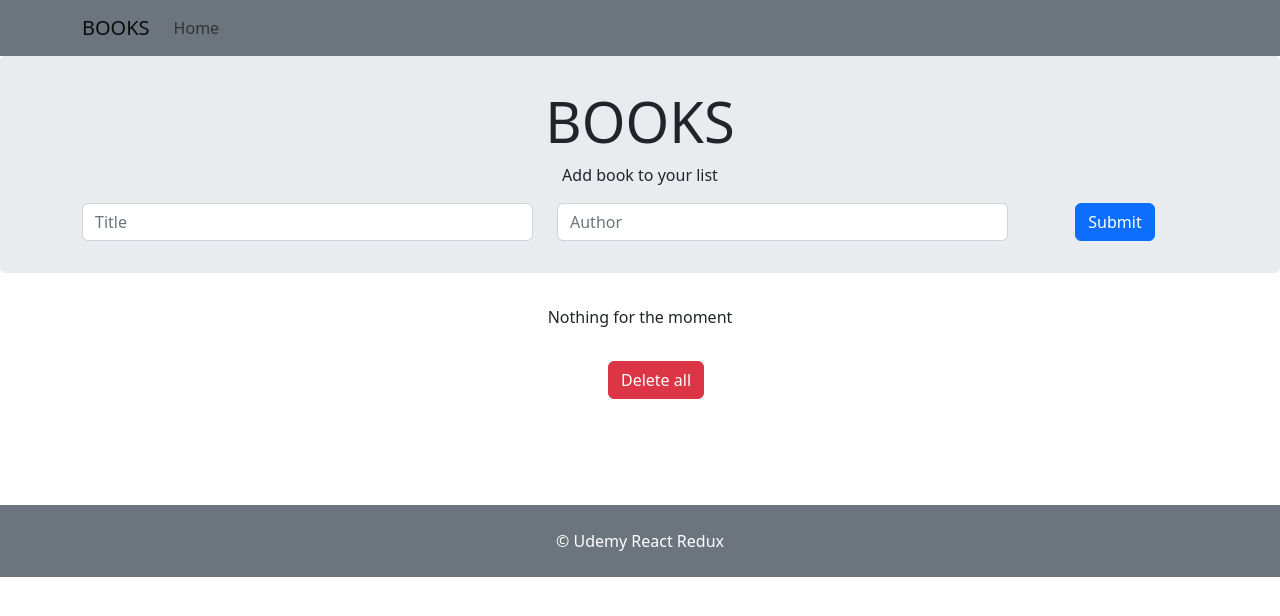
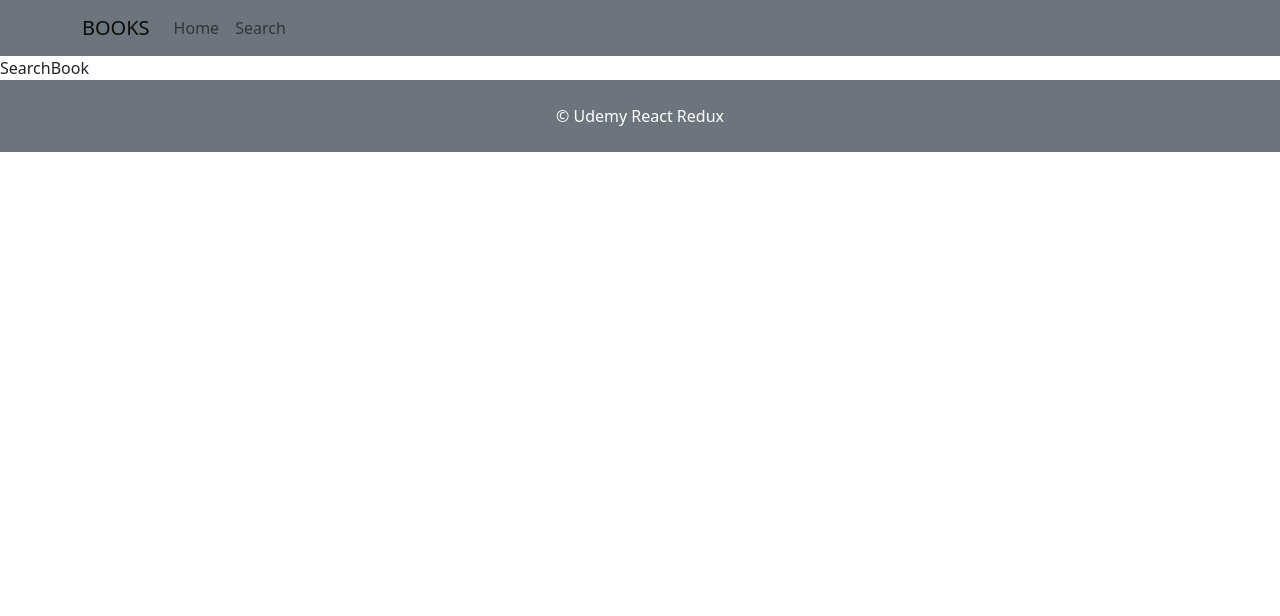
Before and after one commit to zorgness/books-react-redux, a React (Create React App) app: page /search in a window 1280 px wide. Shown: the top 616 px of the page. Built offline with nearby package versions, Linux system fonts and the light colour scheme.

Commit message:
react-router-dom

```diff
--- a/package.json
+++ b/package.json
@@ -13,6 +13,7 @@
     "react-dom": "^18.2.0",
     "react-flip-move": "^3.0.4",
     "react-redux": "^8.0.2",
+    "react-router-dom": "^6.4.0",
     "react-scripts": "5.0.1",
     "uuid": "^9.0.0",
     "web-vitals": "^2.1.4"
--- a/src/App.js
+++ b/src/App.js
@@ -1,10 +1,16 @@
 import './App.css';
 import 'bootstrap/dist/css/bootstrap.min.css';
 import { Provider } from 'react-redux';
+import Footer from './components/Footer';
 import ManageBook from './containers/ManageBook';
 import NavbarComponent from './components/NavbarComponent';
-import Footer from './components/Footer';
+import SearchBook from './containers/SearchBook';
 import store from './redux/store';
+import {
+  BrowserRouter,
+  Routes,
+  Route,
+} from "react-router-dom";
 
 
 function App() {
@@ -15,7 +21,14 @@ function App() {
 
             <NavbarComponent />
 
-            <ManageBook />
+            <BrowserRouter>
+                <Routes>
+
+                <Route path="/" element={<ManageBook />} />
+                <Route path="/search" element={<SearchBook />} />
+
+            </Routes>
+            </BrowserRouter>
 
             <Footer />
 
--- a/src/components/NavbarComponent.js
+++ b/src/components/NavbarComponent.js
@@ -2,6 +2,7 @@ import React from 'react'
 import Container from 'react-bootstrap/Container';
 import Nav from 'react-bootstrap/Nav';
 import Navbar from 'react-bootstrap/Navbar';
+
 
 const NavbarComponent = () => {
   return (
@@ -10,7 +11,8 @@ const NavbarComponent = () => {
       <Container>
         <Navbar.Brand href="#home">BOOKS</Navbar.Brand>
         <Nav className="me-auto">
-          <Nav.Link href="#home">Home</Nav.Link>
+          <Nav.Link href="/">Home</Nav.Link>
+          <Nav.Link href="/search">Search</Nav.Link>
 
         </Nav>
       </Container>
--- /dev/null
+++ b/src/containers/SearchBook.js
@@ -0,0 +1,9 @@
+import React from 'react'
+
+const SearchBook = () => {
+  return (
+    <div>SearchBook</div>
+  )
+}
+
+export default SearchBook
```
Also changed, not shown: 1 other file (tests, documents, lock files or other folders).
